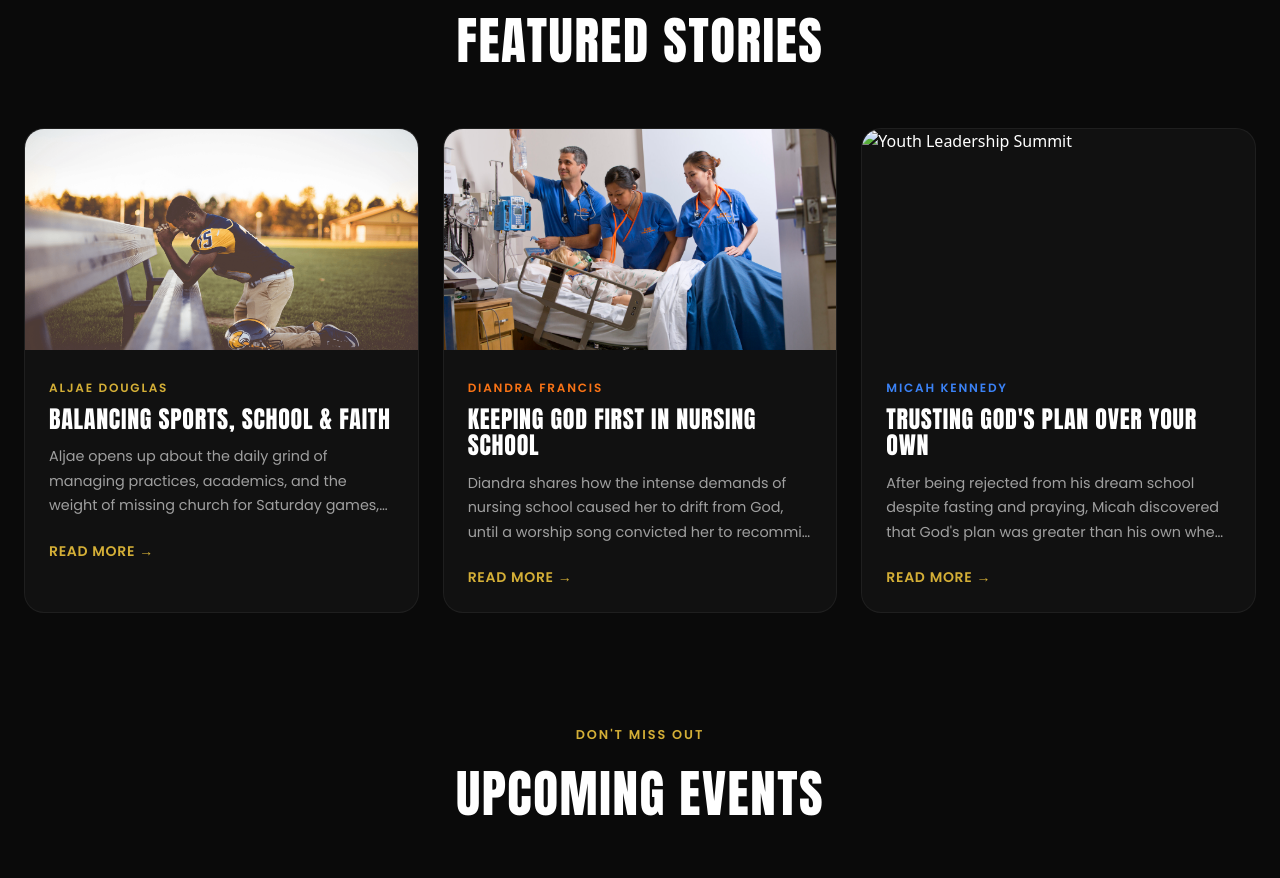
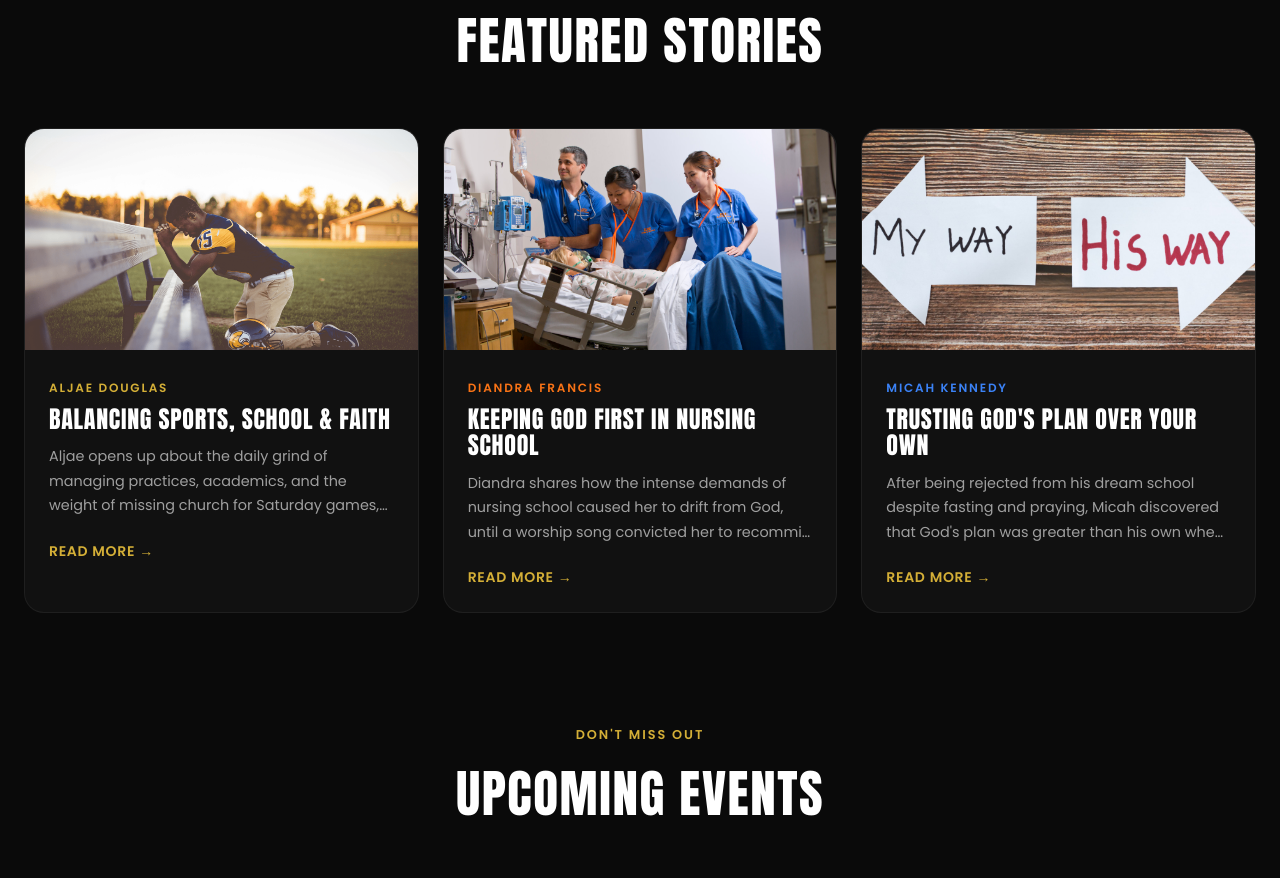
Before and after one commit to micahkennedy28/EPIC, a website: page index.html in a window 1280 px wide. Shown: the part 1818-2696 px from the top of the page. Drawn offline with nearby package versions, Linux system fonts and the light colour scheme.

Commit message:
Update image source path for article 3

```diff
--- a/index.html
+++ b/index.html
@@ -159,7 +159,7 @@
     <!-- Story 3 — EDIT: image URL, category, title, excerpt -->
     <article class="story-card reveal" data-delay="3" style="background:#111;border-radius:1.25rem;overflow:hidden;border:1px solid rgba(255,255,255,0.06);">
       <div style="overflow:hidden;aspect-ratio:16/9;">
-        <img class="story-img" src="article3.jpeg" alt="Youth Leadership Summit" style="width:100%;height:100%;object-fit:cover;display:block;">
+        <img class="story-img" src="assets/article3.jpeg" alt="Youth Leadership Summit" style="width:100%;height:100%;object-fit:cover;display:block;">
       </div>
       <div style="padding:1.5rem;">
         <span style="font-family:'Poppins',sans-serif;font-size:0.75rem;font-weight:600;color:#3B82F6;text-transform:uppercase;letter-spacing:0.15em;">Micah Kennedy</span>
```
